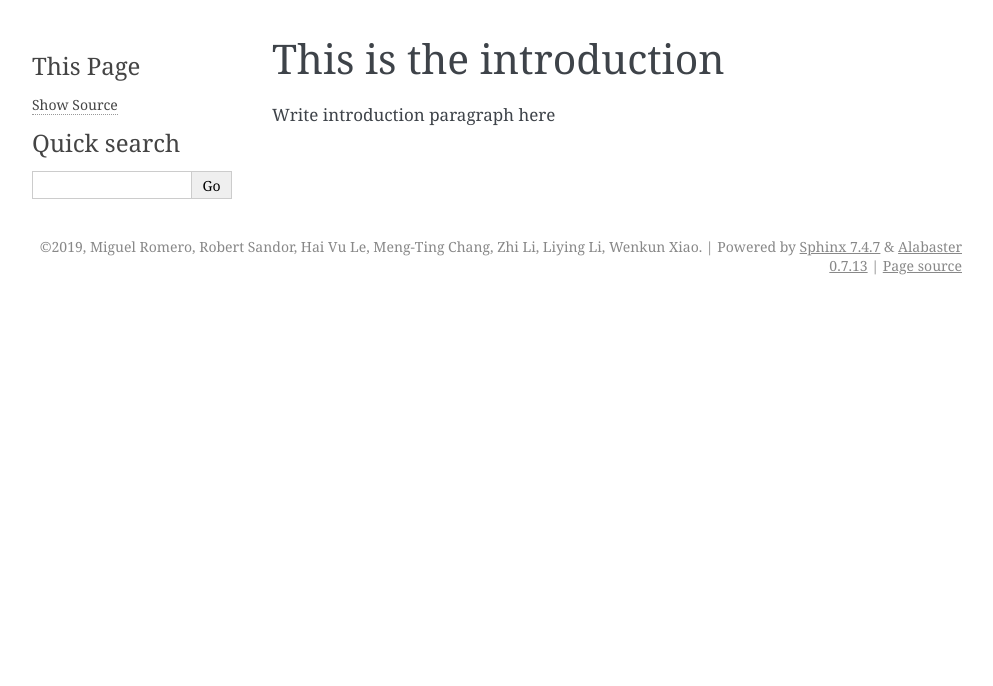
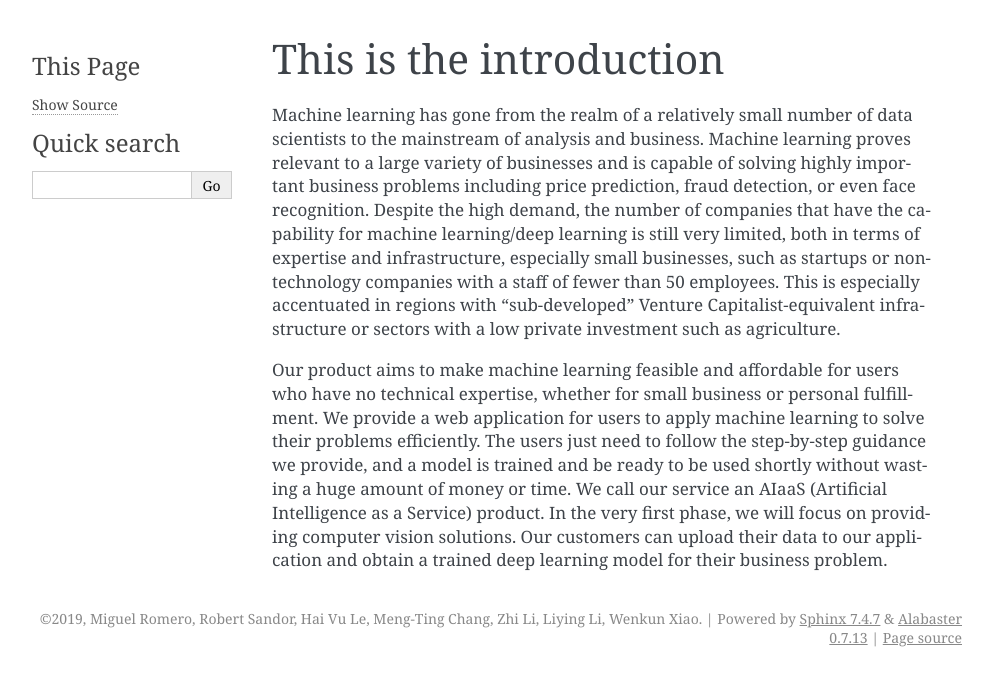
Before and after one commit to robertisandor/DeepVision, a Sphinx documentation site: the page built from group_hw_1/documentation/source/introduction.rst, in a window 1280 px wide. Shown: the top 686 px of the page, without its empty margins (148-1141 px from the left). Built offline with Sphinx 7.4.7, drawn with Linux system fonts in a browser that asks for light colours.

Commit message:
include introduction

```diff
--- a/group_hw_1/documentation/source/introduction.rst
+++ b/group_hw_1/documentation/source/introduction.rst
@@ -1,3 +1,5 @@
 This is the introduction
 ========================
-Write introduction paragraph here
+Machine learning has gone from the realm of a relatively small number of data scientists to the mainstream of analysis and business. Machine learning proves relevant to a large variety of businesses and is capable of solving highly important business problems including price prediction, fraud detection, or even face recognition. Despite the high demand, the number of companies that have the capability for machine learning/deep learning is still very limited, both in terms of expertise and infrastructure, especially small businesses, such as startups or non-technology companies with a staff of fewer than 50 employees. This is especially accentuated in regions with "sub-developed" Venture Capitalist-equivalent infrastructure or sectors with a low private investment such as agriculture.
+
+Our product aims to make machine learning feasible and affordable for users who have no technical expertise, whether for small business or personal fulfillment. We provide a web application for users to apply machine learning to solve their problems efficiently. The users just need to follow the step-by-step guidance we provide, and a model is trained and be ready to be used shortly without wasting a huge amount of money or time. We call our service an AIaaS (Artificial Intelligence as a Service) product. In the very first phase, we will focus on providing computer vision solutions. Our customers can upload their data to our application and obtain a trained deep learning model for their business problem.
```
Also changed, not shown: 2 other files.
